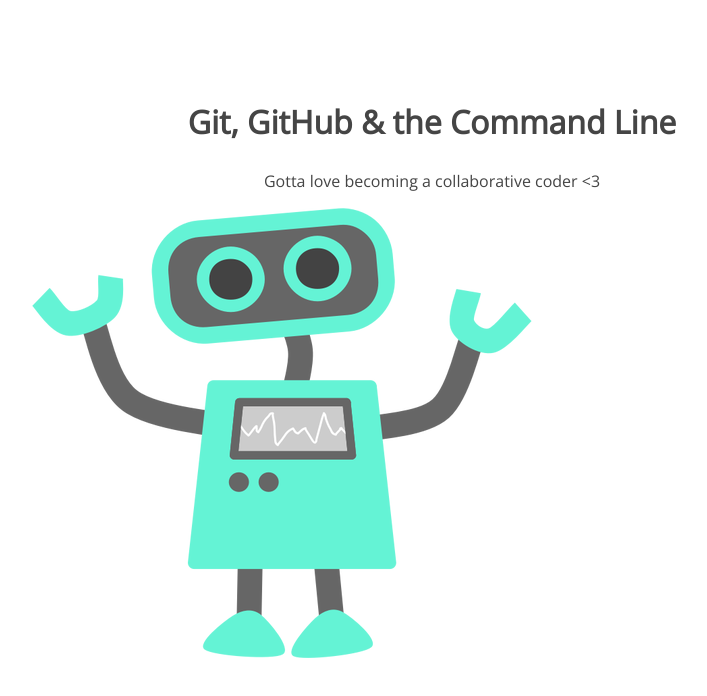
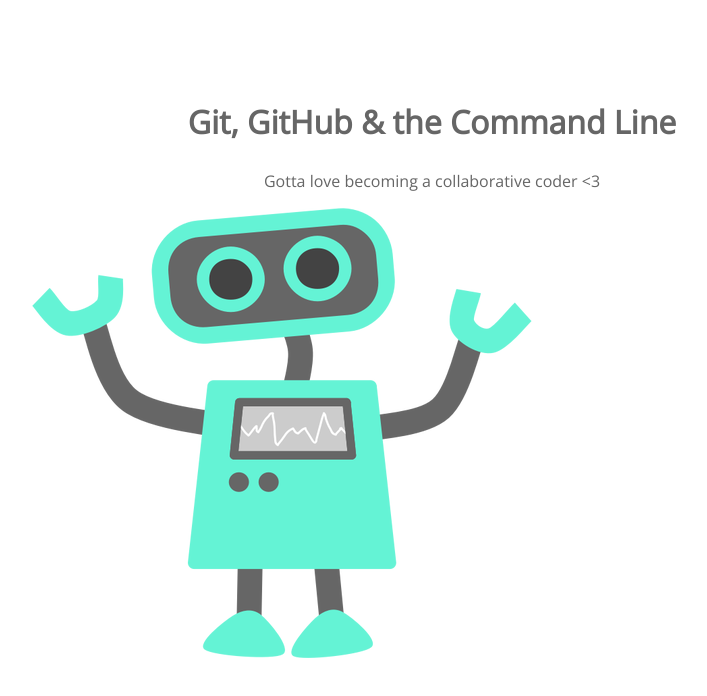
Before and after one commit to seibelsays/105-project, a plain HTML site: page index.html in a window 1280 px wide. Shown: the whole page, without its empty margins (208-915 px from the left). Drawn offline with nearby package versions, Linux system fonts and the light colour scheme.

Commit message:
h1 color change

```diff
--- a/css/style.css
+++ b/css/style.css
@@ -5,7 +5,7 @@ section {
 section h1,
 section p {
 	text-align: center;
-	color: #454545;
+	color: #666666;
 }
 section h1 {
 	font: 32px 'Open Sans';
```
